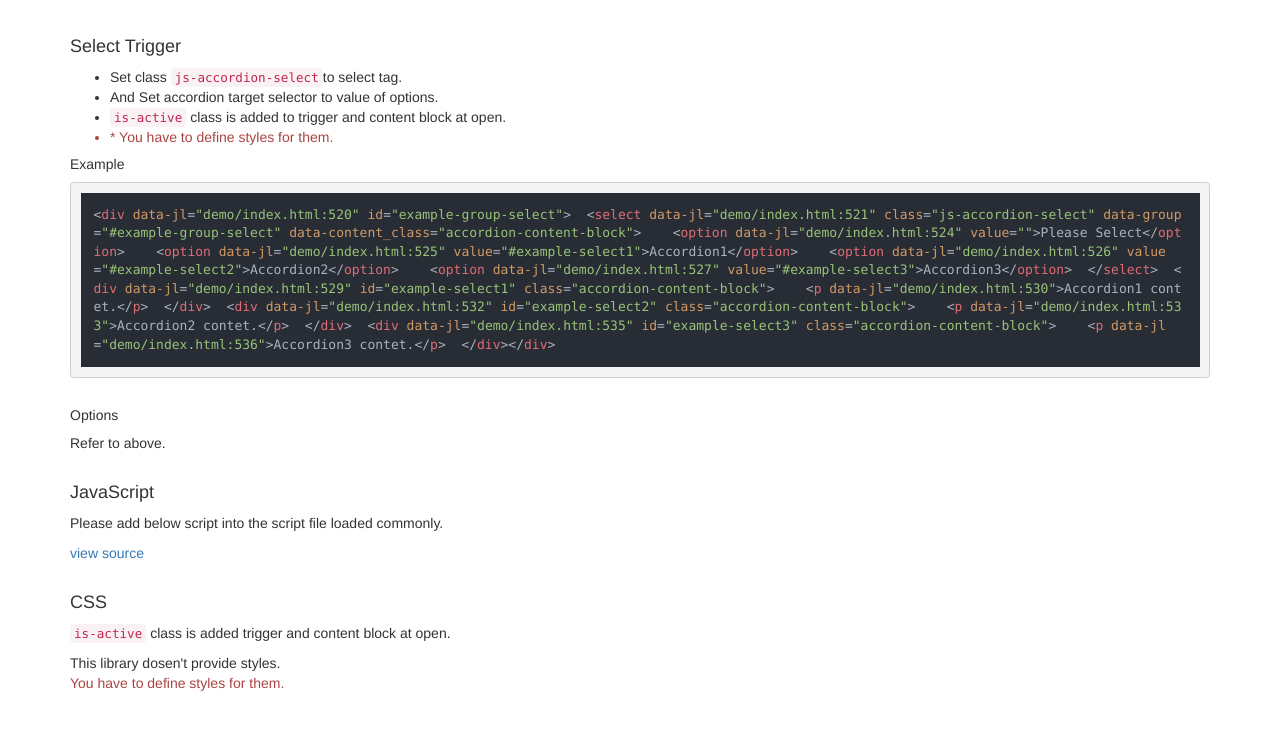
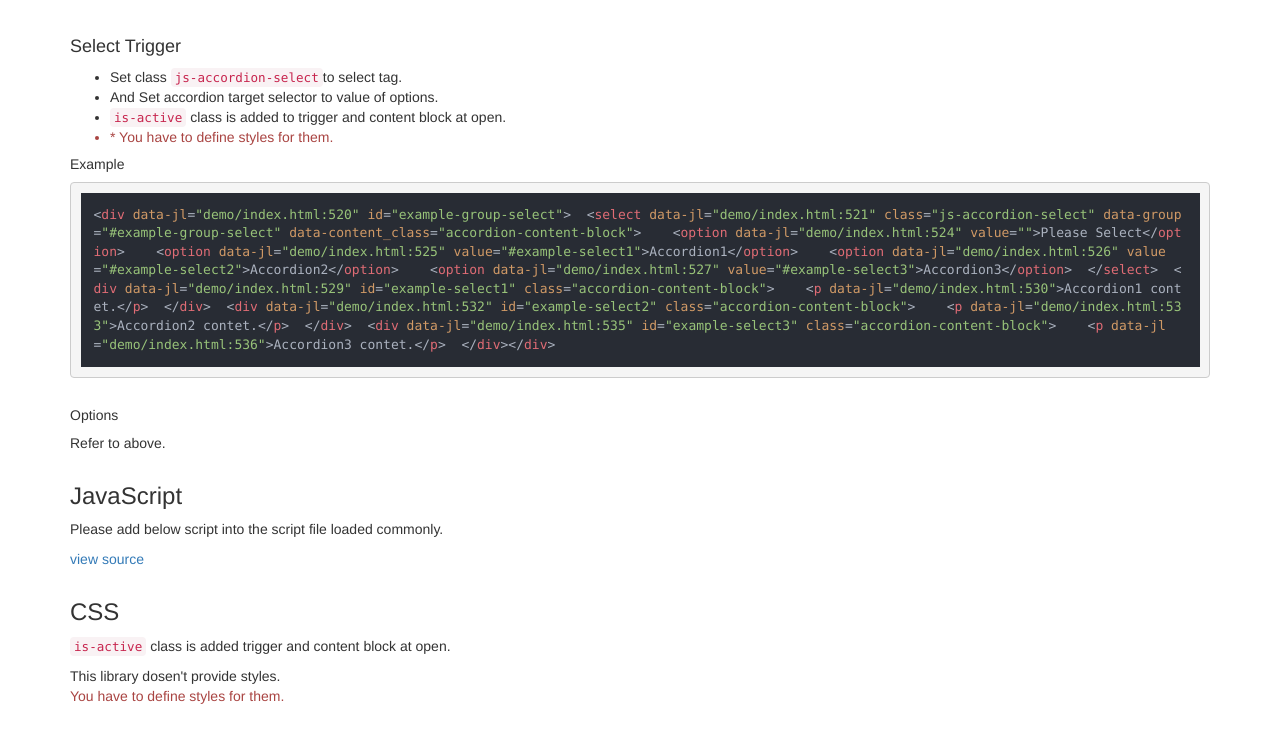
Before and after one commit to uzura8/easy-accordion, a website: page demo/index.html in a window 1280 px wide. Shown: the part 3385-4127 px from the top of the page. Drawn offline with nearby package versions, Linux system fonts and the light colour scheme.

Commit message:
Fixed title level on demo page

```diff
--- a/demo/index.html
+++ b/demo/index.html
@@ -545,12 +545,12 @@
     </section>
   </section>
   <section>
-    <h4 class="u-mt30">JavaScript</h4>
+    <h3 class="u-mt30">JavaScript</h3>
     <p>Please add below script into the script file loaded commonly.</p>
     <p><a href="../src/js/EasyAccordion.js" target="_blank">view source</a></p>
   </section>
   <section>
-    <h4 class="u-mt30">CSS</h4>
+    <h3 class="u-mt30">CSS</h3>
     <p><code>is-active</code> class is added trigger and content block at open.</p>
     <p>
       This library dosen't provide styles.<br>
```
